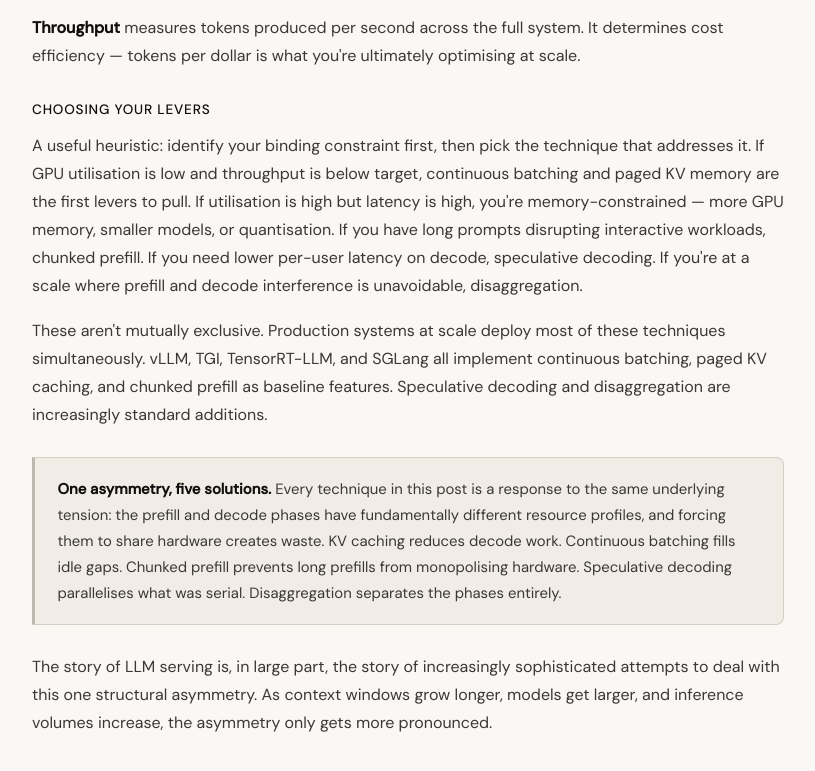
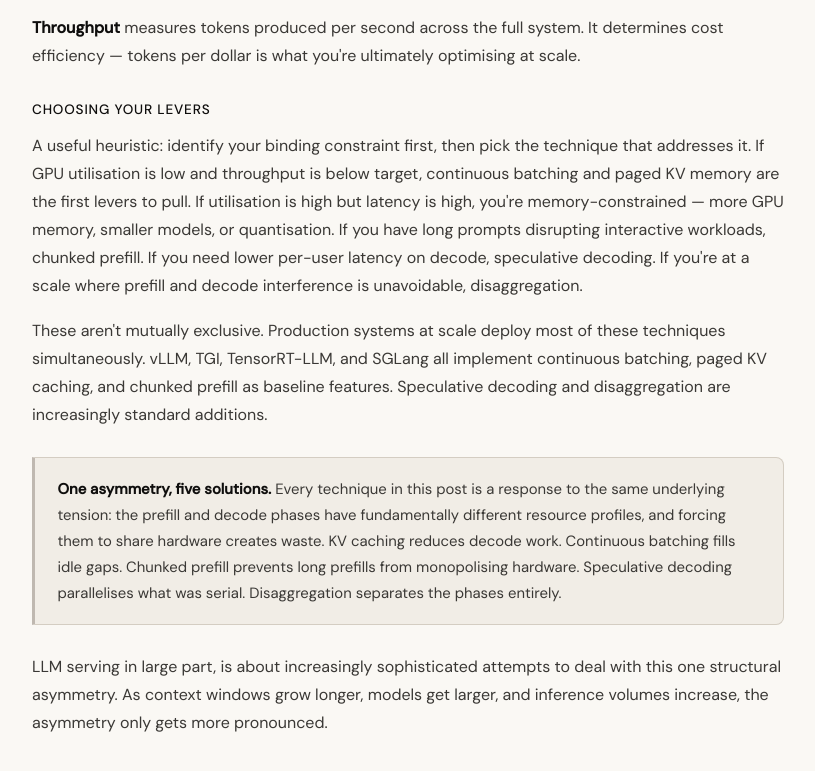
Before and after one commit to devaru-ai/llm-inference-lab, a plain HTML site: page posts/prefill-to-decode.html in a window 1280 px wide. Shown: the part 11215-11986 px from the top of the page, without its empty margins (232-1047 px from the left). Drawn offline with nearby package versions, Linux system fonts and the light colour scheme.

Commit message:
Update prefill-to-decode.html

```diff
--- a/posts/prefill-to-decode.html
+++ b/posts/prefill-to-decode.html
@@ -323,7 +323,7 @@
       <strong>One asymmetry, five solutions.</strong> Every technique in this post is a response to the same underlying tension: the prefill and decode phases have fundamentally different resource profiles, and forcing them to share hardware creates waste. KV caching reduces decode work. Continuous batching fills idle gaps. Chunked prefill prevents long prefills from monopolising hardware. Speculative decoding parallelises what was serial. Disaggregation separates the phases entirely.
     </div>
 
-    <p>The story of LLM serving is, in large part, the story of increasingly sophisticated attempts to deal with this one structural asymmetry. As context windows grow longer, models get larger, and inference volumes increase, the asymmetry only gets more pronounced.</p>
+    <p>LLM serving in large part, is about increasingly sophisticated attempts to deal with this one structural asymmetry. As context windows grow longer, models get larger, and inference volumes increase, the asymmetry only gets more pronounced.</p>
 
   </div>
 
```
